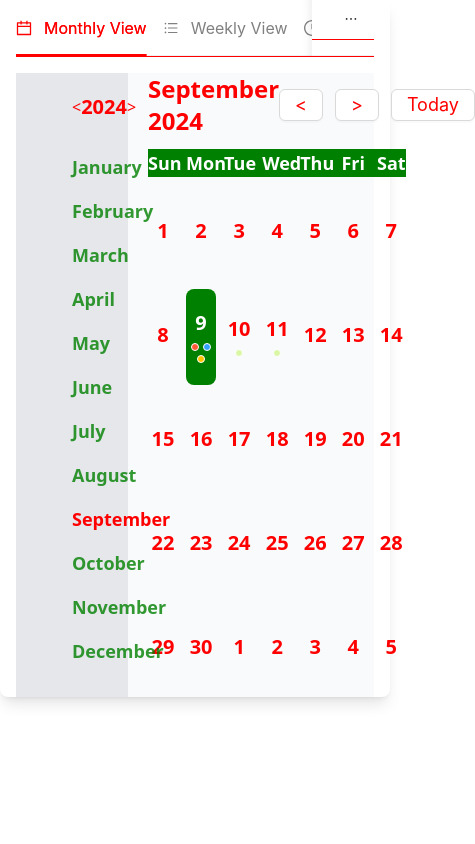
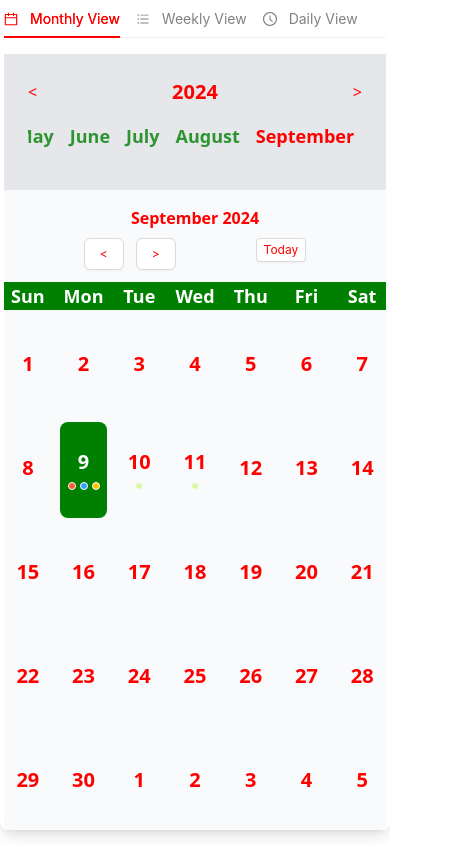
Before and after one commit to jefersonbrzcosta/js-calendar-lib, a React (Vite) app: page / in a window 390 px wide. Shown: the whole page, 475 px wide, since content can reach past the window. Built offline with nearby package versions, Linux system fonts and the light colour scheme.

Commit message:
feat(ui): responsive

```diff
--- a/src/components/daily-view/days-rows.tsx
+++ b/src/components/daily-view/days-rows.tsx
@@ -26,7 +26,7 @@ const DaysRows: React.FC<DaysRowsProps> = () => {
   );
 
   return (
-    <div className="grid grid-cols-1 gap-2 w-10/12">
+    <div className="grid grid-cols-1 gap-2 w-full">
       {/* Day Column */}
       <div
         className={`flex flex-col space-y-0 relative border-l border-gray-500 bg-white ${
--- a/src/components/daily-view/index.tsx
+++ b/src/components/daily-view/index.tsx
@@ -5,9 +5,9 @@ import Header from "./header";
 
 const DailyView = () => {
   return (
-    <AnimationWrapper className="flex bg-gray-50 flex-col">
+    <AnimationWrapper className="flex bg-gray-50 flex-col w-full">
       <Header />
-      <div className="flex flex-row">
+      <div className="flex">
         <TimeColumn />
         <DaysRows />
       </div>
--- a/src/components/index.tsx
+++ b/src/components/index.tsx
@@ -54,17 +54,16 @@ function CalendarApp() {
       }}
     >
       <div className="w-full flex flex-col">
-        <div className="px-4 bg-white shadow-lg rounded-lg">
+        <div className="px-1 sm:px-4 bg-white shadow-lg rounded-lg">
           <Tabs
             defaultActiveKey="month"
             activeKey={view}
             onChange={handleViewChange}
-            size="large"
+            size="small"
             tabBarGutter={16}
             tabBarStyle={{
               marginBottom: "1rem",
               color: mainColor,
-              borderBottom: `1px solid ${mainColor}`,
             }}
             items={items}
           />
--- a/src/components/monthly-view/index.tsx
+++ b/src/components/monthly-view/index.tsx
@@ -5,9 +5,9 @@ import AnimationWrapper from "../shared/animation-wrapper";
 
 const MonthlyView = () => {
   return (
-    <AnimationWrapper className="flex bg-gray-50">
+    <AnimationWrapper className="flex bg-gray-50 md:flex-row flex-col">
       <MonthsColumn />
-      <div className="flex-row w-5/6 px-5">
+      <div className="flex-row mt-4 w-full sm:w-5/6 px-0 sm:px-5">
         <WeekDaysHeader />
         <CalendarDays />
       </div>
--- a/src/components/monthly-view/month-column/index.tsx
+++ b/src/components/monthly-view/month-column/index.tsx
@@ -10,7 +10,7 @@ function MonthsColumn() {
   } = useCalendarContext();
 
   return (
-    <div className="w-1/6 px-14 pt-5 bg-gray-200">
+    <div className="w-full sm:w-1/4 p-6 bg-gray-200">
       {/* Change year buttons */}
       <div
         className="flex justify-between items-center"
--- a/src/components/monthly-view/month-column/month-list.tsx
+++ b/src/components/monthly-view/month-column/month-list.tsx
@@ -1,3 +1,4 @@
+import { useRef, useEffect } from "react";
 import { format, setMonth, startOfMonth } from "date-fns";
 import { MonthListProps } from "../../../types/month-view";
 
@@ -7,14 +8,28 @@ function MonthList({
   secondColor,
   handleDateChange,
 }: MonthListProps) {
+  const monthRefs = useRef<(HTMLLIElement | null)[]>([]);
+
+  useEffect(() => {
+    const currentMonthIndex = currentDate.getMonth();
+    const currentMonthElement = monthRefs.current[currentMonthIndex];
+    if (currentMonthElement) {
+      currentMonthElement.scrollIntoView({
+        behavior: "smooth",
+        block: "center",
+      });
+    }
+  }, [currentDate]);
+
   return (
-    <ul className="mt-8">
+    <ul className="mt-4 sm:mt-10 flex flex-row sm:flex-col overflow-auto">
       {Array.from({ length: 12 }).map((_, index) => {
         const monthDate = setMonth(startOfMonth(currentDate), index);
         return (
           <li
             key={index}
-            className={`text-lg pb-4 font-semibold cursor-pointer opacity-80 hover:opacity-100`}
+            ref={(el) => (monthRefs.current[index] = el)}
+            className={`px-2 text-lg pb-4 font-semibold cursor-pointer opacity-80 hover:opacity-100`}
             style={
               monthDate.getMonth() === currentDate.getMonth()
                 ? { color: mainColor, opacity: 1 }
--- a/src/components/shared/navigation-header.tsx
+++ b/src/components/shared/navigation-header.tsx
@@ -1,4 +1,5 @@
 import { Button } from "antd";
+import { isScreenMobile } from "../../utils/calendar-utils";
 
 interface NavigationHeaderProps {
   title: string;
@@ -16,29 +17,35 @@ const NavigationHeader: React.FC<NavigationHeaderProps> = ({
   onToday,
 }) => {
   return (
-    <div className="flex justify-between items-center mb-3">
-      <div className="text-2xl font-bold" style={{ color: calendarColor }}>
+    <div className="flex justify-between items-center mb-3 flex-col sm:flex-row">
+      <div
+        className="text-md sm:text-2xl font-bold mb-2"
+        style={{ color: calendarColor }}
+      >
         {title}
       </div>
-      <div className="flex items-center space-x-3">
+      <div className="flex">
+        <div className="flex space-x-3 mr-20 sm:mr-4">
           <Button
             onClick={onPrev}
             style={{ color: calendarColor }}
-          className="text-lg hover:opacity-80"
+            className="text-xs sm:text-lg hover:opacity-80"
           >
             &lt;
           </Button>
           <Button
             onClick={onNext}
             style={{ color: calendarColor }}
-          className="text-lg hover:opacity-80"
+            className="text-xs sm:text-lg hover:opacity-80"
           >
             &gt;
           </Button>
+        </div>
         <Button
+          size={isScreenMobile() ? "small" : "middle"}
           onClick={onToday}
           style={{ color: calendarColor }}
-          className="text-lg hover:opacity-80"
+          className="text-xs sm:text-lg hover:opacity-80"
         >
           Today
         </Button>
--- a/src/components/shared/time-column.tsx
+++ b/src/components/shared/time-column.tsx
@@ -1,15 +1,27 @@
+import { useEffect } from "react";
 import { useCalendarContext } from "../../state/CalendarContext";
-import { hours, isAvailableSlot } from "../../utils/calendar-utils";
+import { hours, isScreenMobile } from "../../utils/calendar-utils";
 
 export const TimeColumn = () => {
   const {
-    settings: { mainColor, secondColor, startHour, endHour },
+    settings: { mainColor, secondColor },
   } = useCalendarContext();
 
   const currentHour = new Date().getHours();
 
+  let isMobile = isScreenMobile();
+
+  useEffect(() => {
+    isMobile = isScreenMobile();
+  }, [window.innerWidth]);
+
+  const renderRightBackgroundColor = (isCurrentHour: boolean) => {
+    if (isMobile) return "white";
+    return isCurrentHour ? mainColor : secondColor;
+  };
+
   return (
-    <div className="flex flex-col space-y-0 w-2/12">
+    <div className="flex flex-col space-y-0 sm:w-2/12">
       <div className="h-12" />
       {hours.map((hour, index) => {
         const hourInt = parseInt(hour.split(":")[0], 10);
@@ -18,9 +30,12 @@ export const TimeColumn = () => {
         return (
           <div
             key={index}
-            className={`text-sm text-white h-12 flex items-center justify-center border-b border-gray-200
-              ${isAvailableSlot(hour, startHour, endHour) ? "" : "opacity-35"}`}
-            style={{ backgroundColor: isCurrentHour ? mainColor : secondColor }}
+            className={`flex pr-1 text-xs sm:text-base h-12 items-center sm:justify-center sm:text-white sm:border-b sm:border-gray-200 ${
+              isCurrentHour && isMobile && `font-extrabold`
+            }`}
+            style={{
+              backgroundColor: renderRightBackgroundColor(isCurrentHour),
+            }}
           >
             {hour}
           </div>
--- a/src/components/weekly-view/index.tsx
+++ b/src/components/weekly-view/index.tsx
@@ -5,7 +5,7 @@ import WeeksRows from "./weeks-rows";
 
 const WeeklyView = () => {
   return (
-    <AnimationWrapper className="flex bg-gray-50 flex-col">
+    <AnimationWrapper className="flex bg-red-50 flex-col">
       <Header />
       <div className="flex flex-row">
         <TimeColumn />
--- a/src/components/weekly-view/weeks-rows.tsx
+++ b/src/components/weekly-view/weeks-rows.tsx
@@ -28,7 +28,7 @@ const WeeksRows = () => {
   const weekDays = eachDayOfInterval({ start: startWeek, end: endWeek });
 
   return (
-    <div className="grid grid-cols-7 gap-2 w-10/12">
+    <div className="grid grid-cols-7 gap-0.1 w-full">
       {/* Weekday Columns */}
       {weekDays.map((day, dayIndex) => {
         const isDayAvailable = isAvailableDaySlot(day, availableDays);
@@ -48,7 +48,7 @@ const WeeksRows = () => {
             }}
           >
             <div
-              className={`text-center text-sm font-semibold h-12 pt-3 text-white`}
+              className={`text-center text-xs sm:text-sm sm:font-semibold h-12 pt-3 text-white`}
               style={{
                 backgroundColor: isToday(day) ? mainColor : secondColor,
               }}
@@ -98,7 +98,7 @@ const WeeksRows = () => {
               return (
                 <div
                   key={eventIndex}
-                  className="absolute left-0 right-0 mx-2 rounded-lg shadow text-white px-2 cursor-pointer"
+                  className="absolute left-0 right-0 rounded-lg shadow text-white px-2 cursor-pointer"
                   style={{
                     backgroundColor: event.color,
                     top: position.top,
@@ -106,10 +106,12 @@ const WeeksRows = () => {
                   }}
                   onClick={() => alert(JSON.stringify(event))}
                 >
-                  <div className="text-sm font-bold">
+                  <div className="text-xs sm:text-md font-bold">
                     {format(eventStart, "h:mm a")}
                   </div>
-                  <div className="text-xs">{event.title}</div>
+                  <div className="text-xs break-words sm:text-md">
+                    {event.title}
+                  </div>
                 </div>
               );
             })}
--- a/src/state/CalendarContext.tsx
+++ b/src/state/CalendarContext.tsx
@@ -87,7 +87,15 @@ export const CalendarProvider = ({ children }: { children: ReactNode }) => {
     dispatch({ type: "SET_DATE", payload: today });
   };
 
-  const handleDayClick = (date: Date, events?: CalendarEvent[]) => {
+  const handleDayClick = (
+    date: Date,
+    events?: {
+      color: string;
+      multiDay?: boolean;
+      start?: string;
+      end?: string;
+    }[]
+  ) => {
     alert(JSON.stringify({ date, events }));
   };
 
--- a/src/utils/calendar-utils.tsx
+++ b/src/utils/calendar-utils.tsx
@@ -93,3 +93,7 @@ export const isWithinHourSlot = (
   // Check if currentHour is between the slot start hour and the next hour
   return currentHour >= slotStartHour && currentHour < slotStartHour + 1;
 };
+
+export const isScreenMobile = () => {
+  return window.innerWidth < 450;
+};
```
Also changed, not shown: 1 other file (tests, documents, lock files or other folders). Lines whose indentation alone changed are shown as unchanged.
